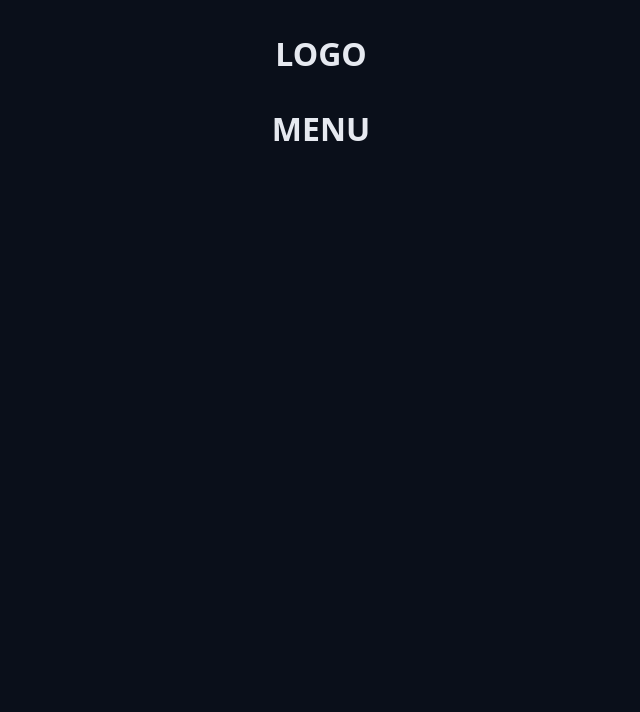
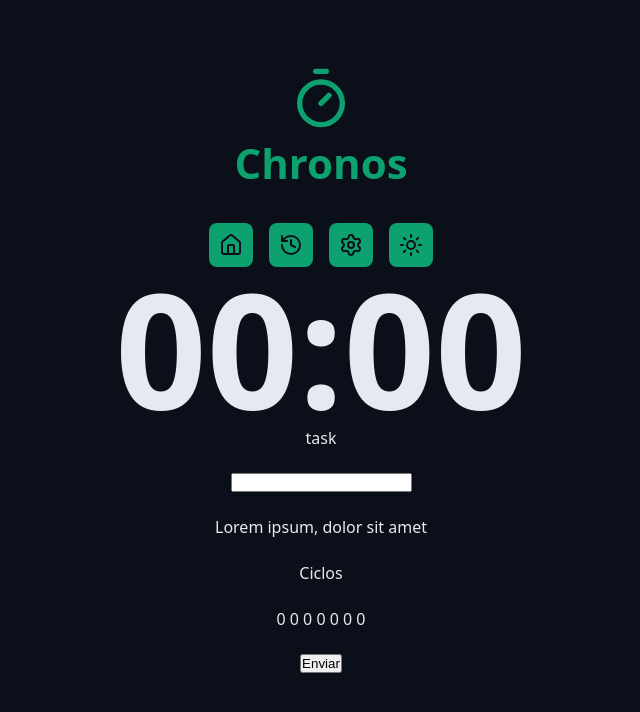
Before and after one commit to ruanmatheus1903/chronos-pomodoro, a React (Vite) app: page / in a window 1280 px wide. Shown: the top 712 px of the page, without its empty margins (319-959 px from the left). Built offline with nearby package versions, Linux system fonts and the light colour scheme.

Commit message:
feito forme, conometro, logo e icones

```diff
--- a/src/App.tsx
+++ b/src/App.tsx
@@ -3,23 +3,49 @@
 // headerHeading
 //ExemploDeComponente
 
+import { Container } from './components/Container';
+import { Logo } from './components/Logo';
+import { Menu } from './components/Menu';
+import { CountDown } from './components/CountDown';
 import './styles/theme.css';
 import './styles/global.css';
-import { Container } from './components/Conteiner';
-import { Heading } from './components/Heading';
 
 export function App() {
   return (
     <>
-   <Container>
-    <Heading> LOGO</Heading>
-       </Container>
+      <Container>
+        < Logo />
+      </Container>
 
-    <Container>
-<Heading> MENU </Heading>
-       </Container>
+      <Container>
+        < Menu />
+      </Container>
 
+      <Container>
+        < CountDown />
+      </Container>
 
+      <Container>
+        <form className='form' action="">
+          <div className='formRow'>
+            <label htmlFor="meuInput">task</label>
+            <input id='meuInput' type='text' />
+          </div>
+
+          <div className="formRow">
+            <p>Lorem ipsum, dolor sit amet</p>
+          </div>
+
+          <div className="formRow">
+            <p>Ciclos</p>
+            <p>0 0 0 0 0 0 0 </p>
+          </div>
+
+          <div className="formRow">
+            <button>Enviar</button>
+          </div>
+        </form>
+      </Container>
 
     </>
   );
--- a/src/components/Conteiner.tsx
+++ b/src/components/Container/index.tsx
@@ -1,4 +1,4 @@
-import styles from './Conteiner.module.css'
+import styles from './styles.module.css'
 
 
 type ConteinerProps = {
--- /dev/null
+++ b/src/components/CountDown/index.tsx
@@ -0,0 +1,8 @@
+import styles from './styles.module.css'
+
+
+export function CountDown() {
+    return (
+        <div className={styles.container}> 00:00 </div>
+    );
+}
--- /dev/null
+++ b/src/components/CountDown/styles.module.css
@@ -0,0 +1,6 @@
+.container {
+   font-size: clamp(8rem, 30vw, 16rem);
+   font-weight: bold;
+   text-align: center;
+   line-height: 0.6;
+}
--- a/src/components/Heading.tsx
+++ b/src/components/Heading/index.tsx
@@ -1,5 +1,5 @@
 
-import styles from './Heading.module.css'
+import styles from './styles.module.css'
 
 type HeadingProps = {
     children: React.ReactNode;
--- /dev/null
+++ b/src/components/Logo/index.tsx
@@ -0,0 +1,14 @@
+import { TimerIcon } from 'lucide-react';
+import styles from './styles.module.css'
+
+
+export function Logo() {
+    return (
+        <div className={styles.logo}>
+            <a className={styles['logoLink']} href='#' >
+                <TimerIcon size={64} />
+                <span>Chronos</span>
+            </a>
+        </div>
+    );
+}
--- /dev/null
+++ b/src/components/Logo/styles.module.css
@@ -0,0 +1,31 @@
+.logo {
+    display: flex;
+    align-items: center;
+    justify-content: center;
+    gap: 2.4rem;
+  padding-top: 3.4rem;
+}
+
+.logoLink {
+
+    display: flex;
+    flex-direction: column;
+    align-items: center;
+    justify-content: center;
+    font-weight: bold;
+    gap: 0.4rem;
+    font-size: 4.2rem;
+    text-decoration: none;
+    color: var(--primary);
+    transition: all 0.1s ease-in-out;
+}
+
+.logoLink:hover {
+    filter: brightness(80%);
+}
+
+
+.logoLink svg {
+    width: 6.4rem;
+    width: 6.4rem;
+}
--- /dev/null
+++ b/src/components/Menu/index.tsx
@@ -0,0 +1,25 @@
+import { HistoryIcon, HouseIcon, SettingsIcon, SunIcon,  } from 'lucide-react';
+import styles from './styles.module.css'
+
+
+export function Menu() {
+    return (
+        <nav className={styles.menu}>
+            <a className={styles['menuLink']} href='#' >
+                <HouseIcon  />
+            </a>
+
+                 <a className={styles['menuLink']} href='#' >
+                <HistoryIcon  />
+            </a>
+
+                 <a className={styles['menuLink']} href='#' >
+                <SettingsIcon  />
+            </a>
+
+                 <a className={styles['menuLink']} href='#' >
+                <SunIcon  />
+            </a>
+        </nav>
+    );
+}
--- /dev/null
+++ b/src/components/Menu/styles.module.css
@@ -0,0 +1,29 @@
+.menu {
+    display: flex;
+    align-items: center;
+    justify-content: center;
+    gap: 1.6rem;
+}
+
+.menuLink {
+
+    display: inline-flex;
+    align-items: center;
+    justify-content: center;
+    text-decoration: none;
+    background: var(--primary);
+    color: var(--text-over-primary);
+    transition: all 0.1s ease-in-out;
+    padding: 1rem;
+    border-radius: 0.8rem;
+}
+
+.menuLink:hover {
+    filter: brightness(50%);
+}
+
+
+.menuLink svg {
+    width: 2.4rem;
+    height: 2.4rem;
+}
--- a/src/styles/global.css
+++ b/src/styles/global.css
@@ -1,4 +1,4 @@
-*{
+* {
     margin: 0;
     padding: 0;
     box-sizing: border-box;
@@ -10,7 +10,23 @@
 
 body {
     font-family: system-ui, -apple-system, BlinkMacSystemFont, 'Segoe UI', Roboto, Oxygen, Ubuntu, Cantarell, 'Open Sans', 'Helvetica Neue', sans-serif;
-    font-size: 1.6rem; /* 16 */
-    background:var(--gray-900) ;
+    font-size: 1.6rem;   /* 16 */
+    background: var(--gray-900);
     color: var(--text-default);
 }
+
+.form {
+    display: flex;
+    align-items: center;
+    justify-content: center;
+    flex-direction: column;
+    gap: 2.4rem;
+}
+
+.formRow {
+      display: flex;
+    align-items: center;
+    justify-content: center;
+    flex-direction: column;
+    gap: 2.4rem;
+}
```
Also changed, not shown: src/components/Container/styles.module.css (renamed from src/components/Conteiner.module.css), src/components/Heading/styles.module.css (renamed from src/components/Heading.module.css), 1 other file (tests, documents, lock files or other folders).
